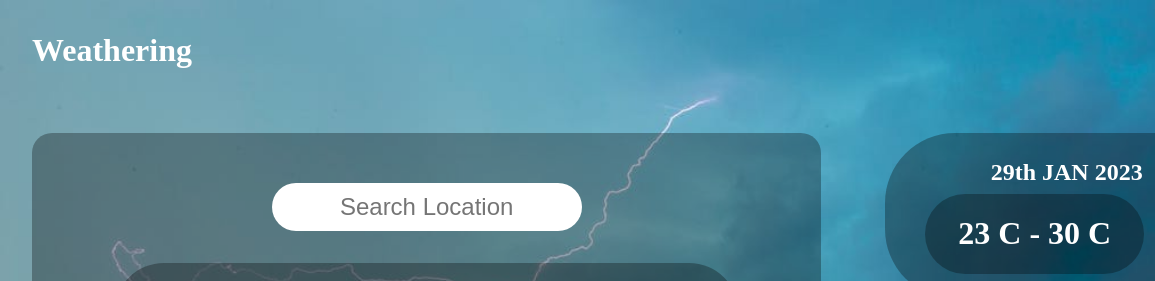
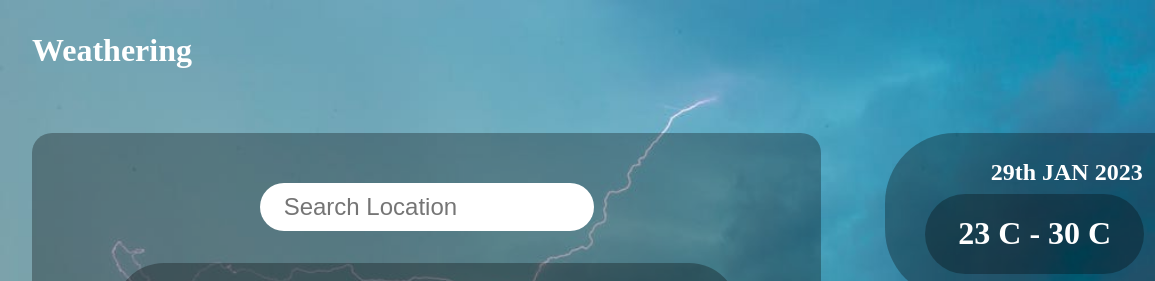
Before and after one commit to debanjana-a11y/weather-report, a plain HTML site: page index.html in a window 1280 px wide. Shown: the top 281 px of the page, 0-1155 px from the left. Drawn offline with Linux system fonts and the light colour scheme.

Commit message:
Adds Search Location css when typing

```diff
--- a/style.css
+++ b/style.css
@@ -61,7 +61,9 @@ input[type=text] {
     border: none;
     font-size: 1.5em;
     height: 2em;
-    text-align: center;
+    padding-left: 1em;
+    cursor: text;
+    color: black;
 }
 
 .report_info {
```
